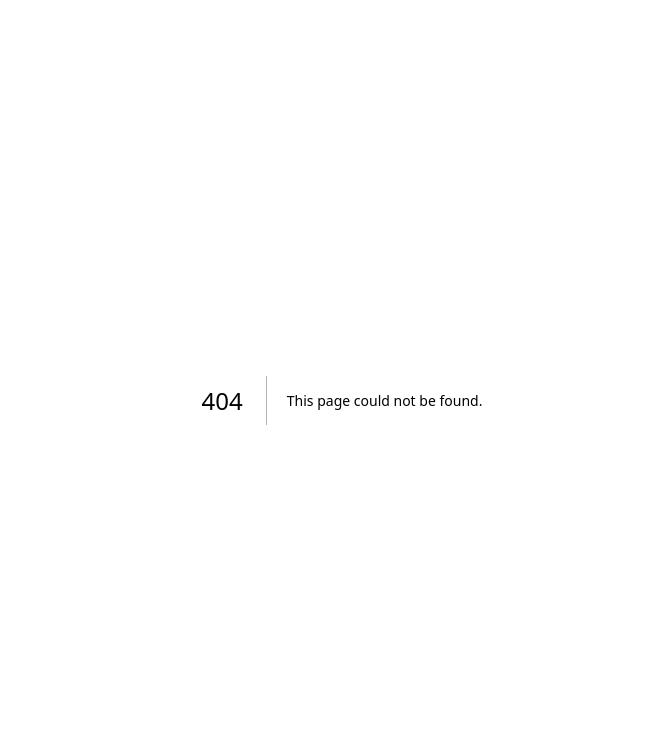
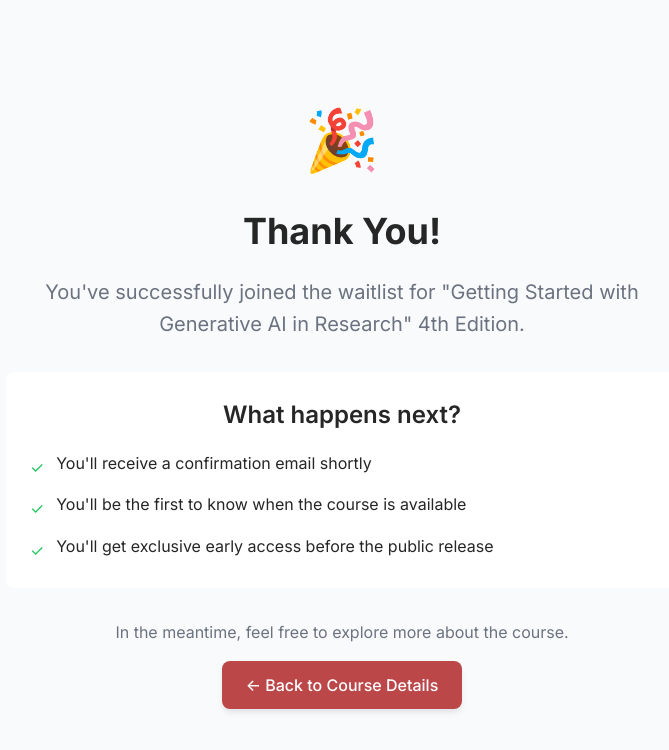
Before and after one commit to aivan-au/aicourse, a Next.js app: page /thank-you in a window 1280 px wide. Before the commit this address had no page. Shown: the top 750 px of the page, without its empty margins (298-967 px from the left). Built offline with nearby package versions, Linux system fonts and the light colour scheme.

Commit message:
Add thank you page

```diff
--- a/src/app/styles.css
+++ b/src/app/styles.css
@@ -46,7 +46,9 @@ body {
 .text-lg { font-size: 1.125rem; }
 .text-sm { font-size: 0.875rem; }
 .text-3xl { font-size: 1.875rem; }
+.text-4xl { font-size: 2.25rem; }
 .text-5xl { font-size: 3rem; }
+.text-6xl { font-size: 3.75rem; }
 .text-7xl { font-size: 4.5rem; }
 .text-2xl { font-size: 1.5rem; }
 
@@ -61,6 +63,7 @@ body {
 .mb-8 { margin-bottom: 2rem; }
 .mb-12 { margin-bottom: 3rem; }
 .mr-4 { margin-right: 1rem; }
+.mt-1 { margin-top: 0.25rem; }
 .mt-12 { margin-top: 3rem; }
 
 /* Hero section specific spacing */
@@ -91,6 +94,7 @@ body {
 .inline-flex { display: inline-flex; }
 .grid { display: grid; }
 .items-center { align-items: center; }
+.items-start { align-items: flex-start; }
 .justify-center { justify-content: center; }
 .gap-2 { gap: 0.5rem; }
 .gap-3 { gap: 0.75rem; }
@@ -265,6 +269,7 @@ a.inline-flex:hover {
 }
 
 /* Spacing utilities */
+.space-y-3 > * + * { margin-top: 0.75rem; }
 .space-y-4 > * + * { margin-top: 1rem; }
 .flex-col { flex-direction: column; }
 
@@ -312,6 +317,7 @@ a[class*="bg-[#bc4749]"]:active {
 
 /* Link styles */
 .text-primary { color: rgb(59, 130, 246); }
+.text-green-500 { color: rgb(34, 197, 94); }
 .hover\:text-primary\/80:hover { color: rgba(59, 130, 246, 0.8); }
 .hover\:underline:hover { text-decoration: underline; }
 
--- /dev/null
+++ b/src/app/thank-you/page.tsx
@@ -0,0 +1,63 @@
+'use client'
+
+import { useEffect } from 'react'
+import Link from 'next/link'
+
+export default function ThankYou() {
+  useEffect(() => {
+    // Track conversion event with Google Analytics
+    if (typeof window !== 'undefined' && window.gtag) {
+      window.gtag('event', 'conversion', {
+        'event_category': 'engagement',
+        'event_label': 'early_access_signup',
+        'value': 1
+      })
+    }
+  }, [])
+
+  return (
+    <div className="min-h-screen bg-background flex items-center justify-center px-4">
+      <div className="max-w-2xl mx-auto text-center">
+        <div className="mb-8">
+          <div className="text-6xl mb-4">🎉</div>
+          <h1 className="text-4xl font-bold text-foreground mb-4">
+            Thank You!
+          </h1>
+          <p className="text-xl text-muted-foreground mb-6">
+            You've successfully joined the waitlist for "Getting Started with Generative AI in Research" 4th Edition.
+          </p>
+        </div>
+
+        <div className="bg-card border border-border rounded-lg p-6 mb-8">
+          <h2 className="text-2xl font-semibold mb-4">What happens next?</h2>
+          <div className="space-y-3 text-left">
+            <div className="flex items-start gap-3">
+              <span className="text-green-500 mt-1">✓</span>
+              <p>You'll receive a confirmation email shortly</p>
+            </div>
+            <div className="flex items-start gap-3">
+              <span className="text-green-500 mt-1">✓</span>
+              <p>You'll be the first to know when the course is available</p>
+            </div>
+            <div className="flex items-start gap-3">
+              <span className="text-green-500 mt-1">✓</span>
+              <p>You'll get exclusive early access before the public release</p>
+            </div>
+          </div>
+        </div>
+
+        <div className="space-y-4">
+          <p className="text-muted-foreground">
+            In the meantime, feel free to explore more about the course.
+          </p>
+          <Link
+            href="/"
+            className="inline-flex items-center gap-2 bg-[#bc4749] hover:bg-[#a63f41] text-white font-medium px-6 py-3 rounded-lg transition-colors duration-200 shadow-md hover:shadow-lg"
+          >
+            ← Back to Course Details
+          </Link>
+        </div>
+      </div>
+    </div>
+  )
+}
```
Also changed, not shown: src/types/gtag.d.ts (added, +16 -0 lines).
